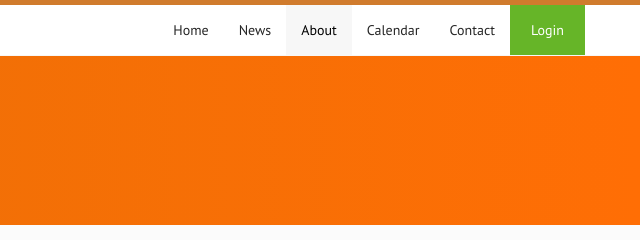
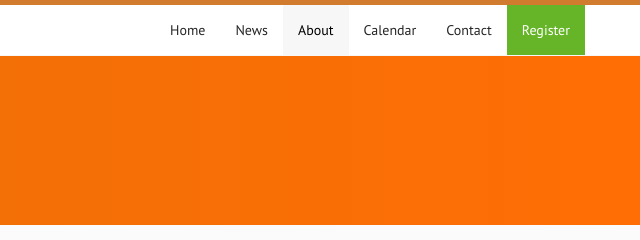
Before and after one commit to itsachineseschool/site, a plain HTML site: page about.html in a window 1280 px wide. Shown: the top 240 px of the page, 640-1280 px from the left. Drawn offline with nearby package versions, Linux system fonts and the light colour scheme.

Commit message:
Changed Login to Register

```diff
--- a/about.html
+++ b/about.html
@@ -29,7 +29,7 @@
               <li class="active"><a href="about.html">About</a></li>
               <li><a href="calendar.html">Calendar</a></li>
               <li><a href="contact.html">Contact</a></li>
-              <li><a class="login-btn" href="auth.html">Login</a></li>
+              <li><a class="login-btn" href="auth.html">Register</a></li>
             </ul>
           </div>
         </div>
```
Also changed, not shown: calendar.html (+1 -1 lines), contact.html (+1 -1 lines), index.html (+1 -1 lines), news.html (+1 -1 lines).
